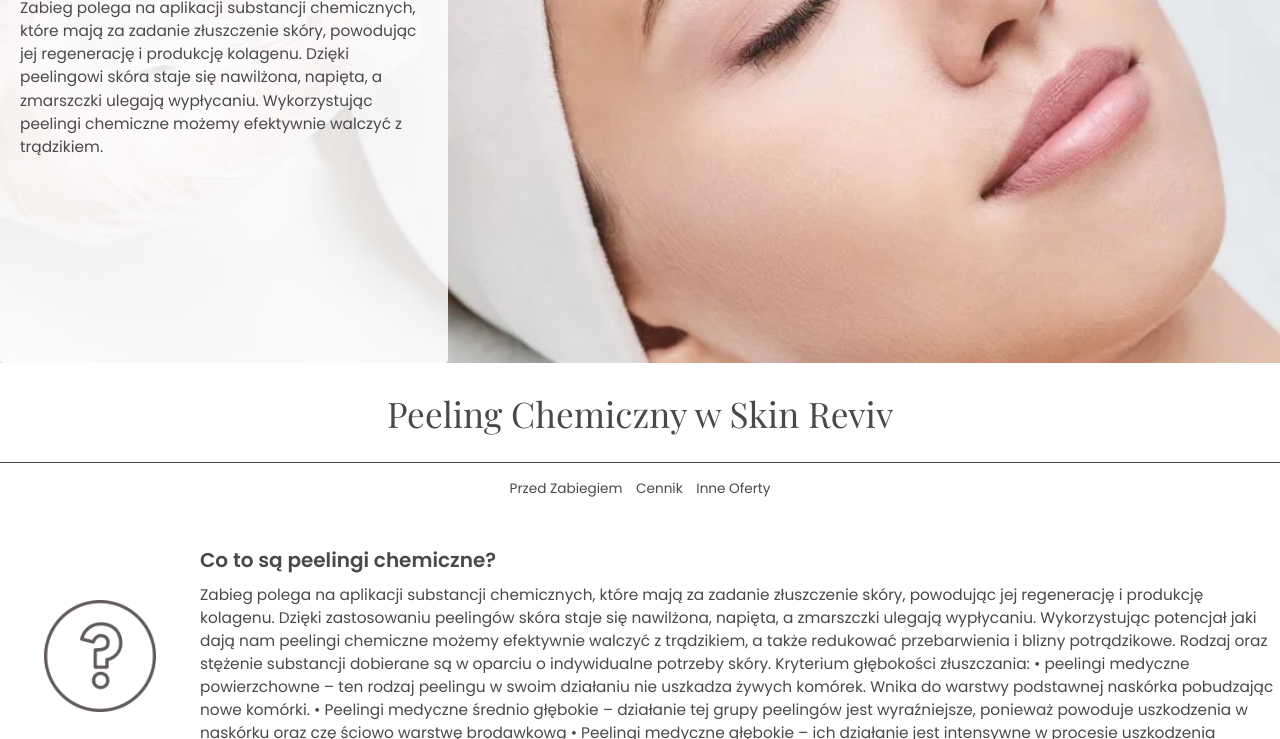
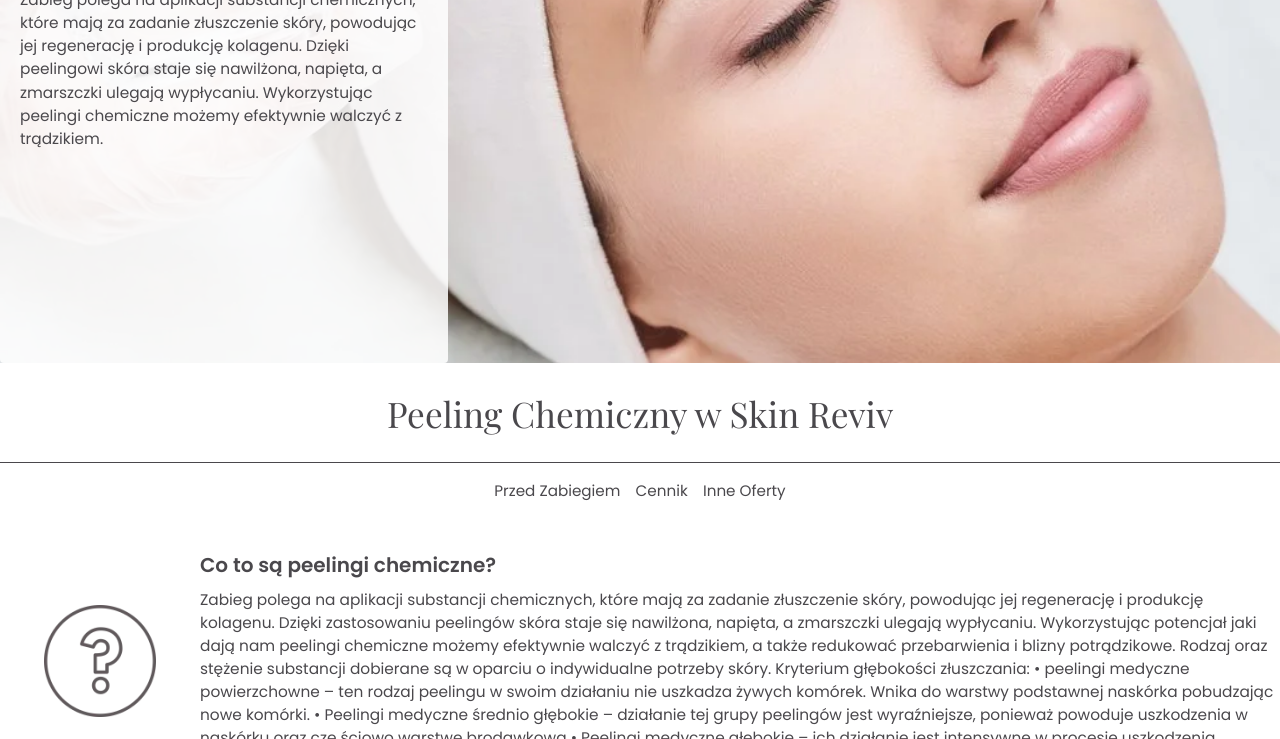
Before and after one commit to OlafZiorko/SkinReviv-v3, a plain HTML site: page sites/peeling.html in a window 1280 px wide. Shown: the part 361-1100 px from the top of the page. Drawn offline with nearby package versions, Linux system fonts and the light colour scheme.

Commit message:
Add files via upload

```diff
--- a/style.css
+++ b/style.css
@@ -196,13 +196,16 @@ img {
   font-size: clamp(2rem, 5vw, 2.5rem);
   margin-bottom: 0.5rem;
 }
+.offer--description {
+  padding-bottom: 1rem;
+}
 
 /* MAIN CONTENT */
 .main__content {
   padding: 0 1rem;
 }
 .content--title {
-  font-size: clamp(1.55rem, -1.5rem + 10vw, 2.2rem);
+  font-size: clamp(1.85rem, -1.5rem + 10vw, 2.2rem);
   font-family: var(--fnf-headings);
   padding: 0.2em;
   font-weight: 400;
@@ -230,6 +233,7 @@ img {
 }
 .subnav__list {
   display: flex;
+  justify-content: center;
   flex-wrap: wrap;
 }
 .subnav__list--items {
@@ -238,7 +242,7 @@ img {
 .subnav__list .subnav__list--items a {
   text-transform: capitalize;
   padding: 1em 0.5em;
-  font-size: clamp(0.8rem, 3vw, 0.85rem);
+  font-size: clamp(0.95rem, 3vw, 0.85rem);
 }
 .grid--about,
 .grid--info {
```
